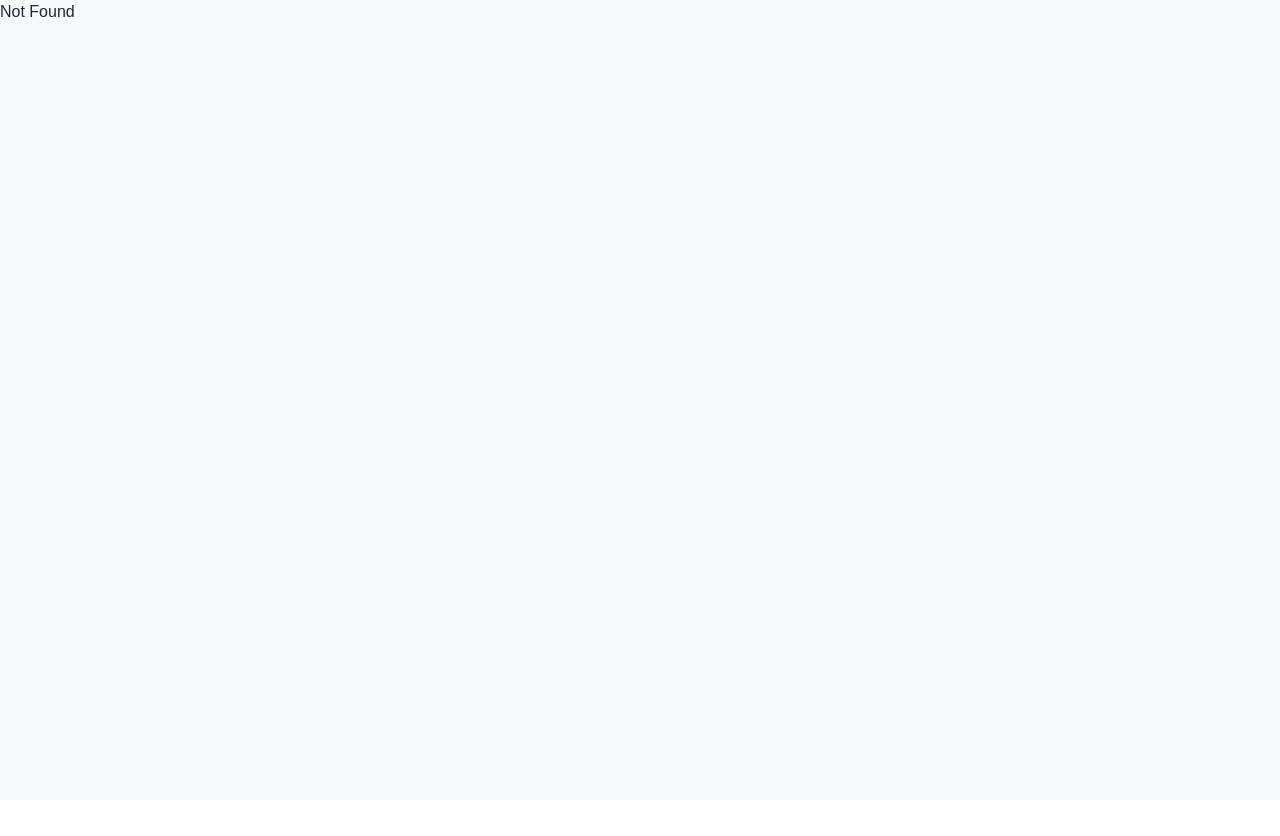
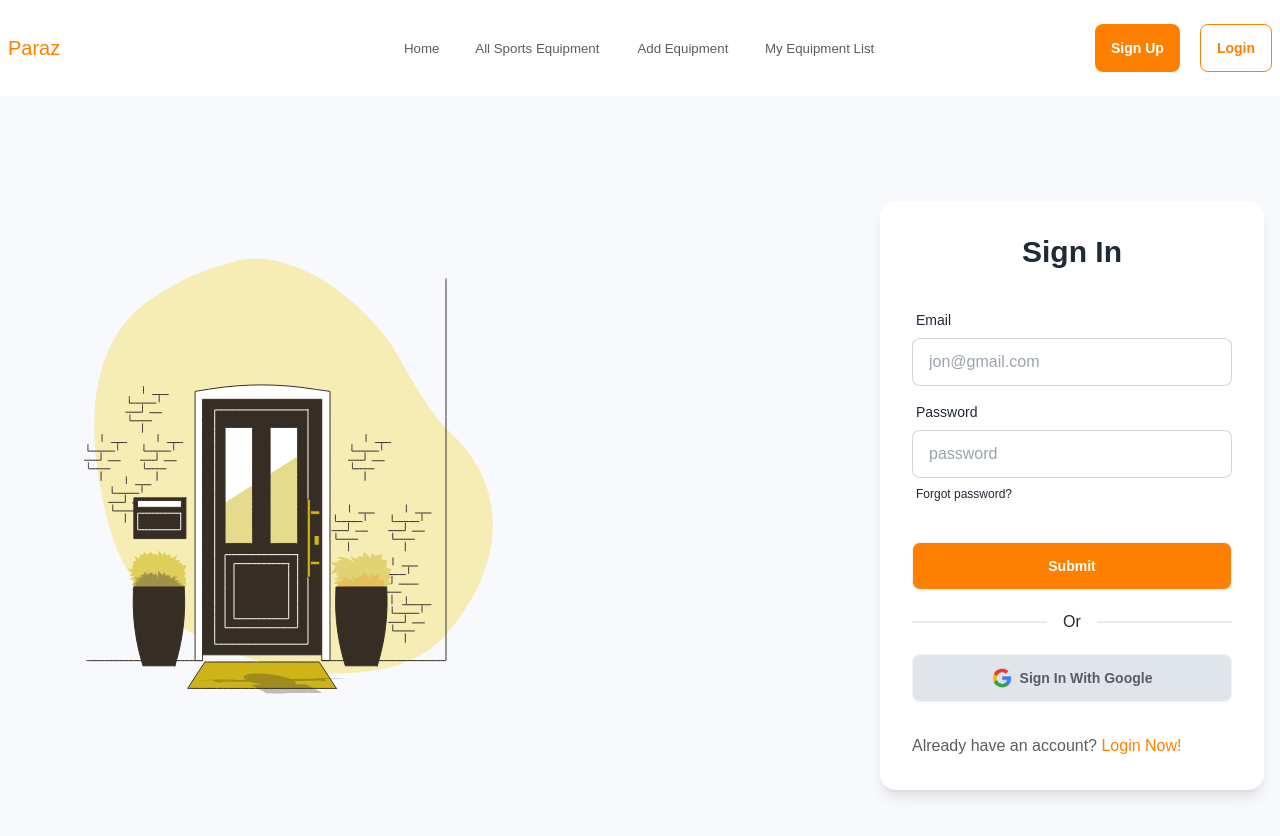
Before and after one commit to Durjoy96/sports-equipment-store-web, a React (Vite) app: page /sign-in in a window 1280 px wide. Before the commit this address had no page. Shown: the top 836 px of the page. Before the commit the page ends 800 px from the top, so only its background shows below. Built offline with nearby package versions, Linux system fonts and the light colour scheme.

Commit message:
sign in page styles complete

```diff
--- a/src/components/Navbar/Navbar.jsx
+++ b/src/components/Navbar/Navbar.jsx
@@ -60,7 +60,10 @@ const Navbar = () => {
             >
               Sign Up
             </Link>
-            <Link className="btn bg-transparent text-primary border-primary shadow-none hover:bg-primary hover:text-primary-content hover:border-primary">
+            <Link
+              to="/sign-in"
+              className="btn bg-transparent text-primary border-primary shadow-none hover:bg-primary hover:text-primary-content hover:border-primary"
+            >
               Login
             </Link>
           </div>
--- a/src/main.jsx
+++ b/src/main.jsx
@@ -6,6 +6,7 @@ import Root from "./routes/Root";
 import Error from "./pages/Error";
 import SignUp from "./pages/SignUp";
 import Lottie from "lottie-react";
+import SignIn from "./pages/SignIn";
 
 const router = createBrowserRouter([
   {
@@ -17,6 +18,10 @@ const router = createBrowserRouter([
         path: "/sign-up",
         element: <SignUp></SignUp>,
       },
+      {
+        path: "/sign-in",
+        element: <SignIn></SignIn>,
+      },
     ],
   },
 ]);
--- /dev/null
+++ b/src/pages/SignIn.jsx
@@ -0,0 +1,82 @@
+import { useLottie } from "lottie-react";
+import SignInJSON from "../assets/LottieJSON/signin.json";
+import { Link } from "react-router-dom";
+import googlePng from "../assets/Icons/google.png";
+
+const SignIn = () => {
+  const options = {
+    animationData: SignInJSON,
+    loop: false,
+  };
+
+  const { View } = useLottie(options);
+  return (
+    <>
+      <div className="hero bg-base-200 min-h-screen">
+        <div className="hero-content flex-col gap-12 w-full lg:justify-between lg:flex-row">
+          <div className="text-center max-w-2xl lg:text-left">{View}</div>
+          <div className="card bg-base-100 w-full max-w-sm shrink-0 shadow-lg">
+            <form className="card-body">
+              <div>
+                <h2 className="text-xl font-bold text-center pb-6 md:text-2xl lg:text-3xl">
+                  Sign In
+                </h2>
+              </div>
+              <div className="form-control">
+                <label className="label">
+                  <span className="label-text">Email</span>
+                </label>
+                <input
+                  type="email"
+                  placeholder="jon@gmail.com"
+                  className="input input-bordered"
+                  required
+                />
+              </div>
+              <div className="form-control">
+                <label className="label">
+                  <span className="label-text">Password</span>
+                </label>
+                <input
+                  type="password"
+                  placeholder="password"
+                  className="input input-bordered"
+                  required
+                />
+                <label className="label">
+                  <a href="#" className="label-text-alt link link-hover">
+                    Forgot password?
+                  </a>
+                </label>
+              </div>
+              <div className="form-control mt-6">
+                <button className="btn bg-primary text-primary-content hover:bg-primary/80">
+                  Submit
+                </button>
+              </div>
+              <div class="divider">Or</div>
+              <button
+                type="button"
+                className="btn w-full text-sm font-semibold px-8 bg-base-300 shadow-none border text-base-content-secondary hover:opacity-80"
+              >
+                <img src={googlePng} className="w-5 h-5" alt="" />
+                Sign In With Google
+              </button>
+              <p className="text-base text-base-content-secondary">
+                Already have an account?{" "}
+                <Link
+                  to="/login"
+                  className="text-primary font-medium hover:opacity-80 mt-6 inline-block"
+                >
+                  Login Now!
+                </Link>
+              </p>
+            </form>
+          </div>
+        </div>
+      </div>
+    </>
+  );
+};
+
+export default SignIn;
```
Also changed, not shown: src/assets/Icons/google.png (added).
